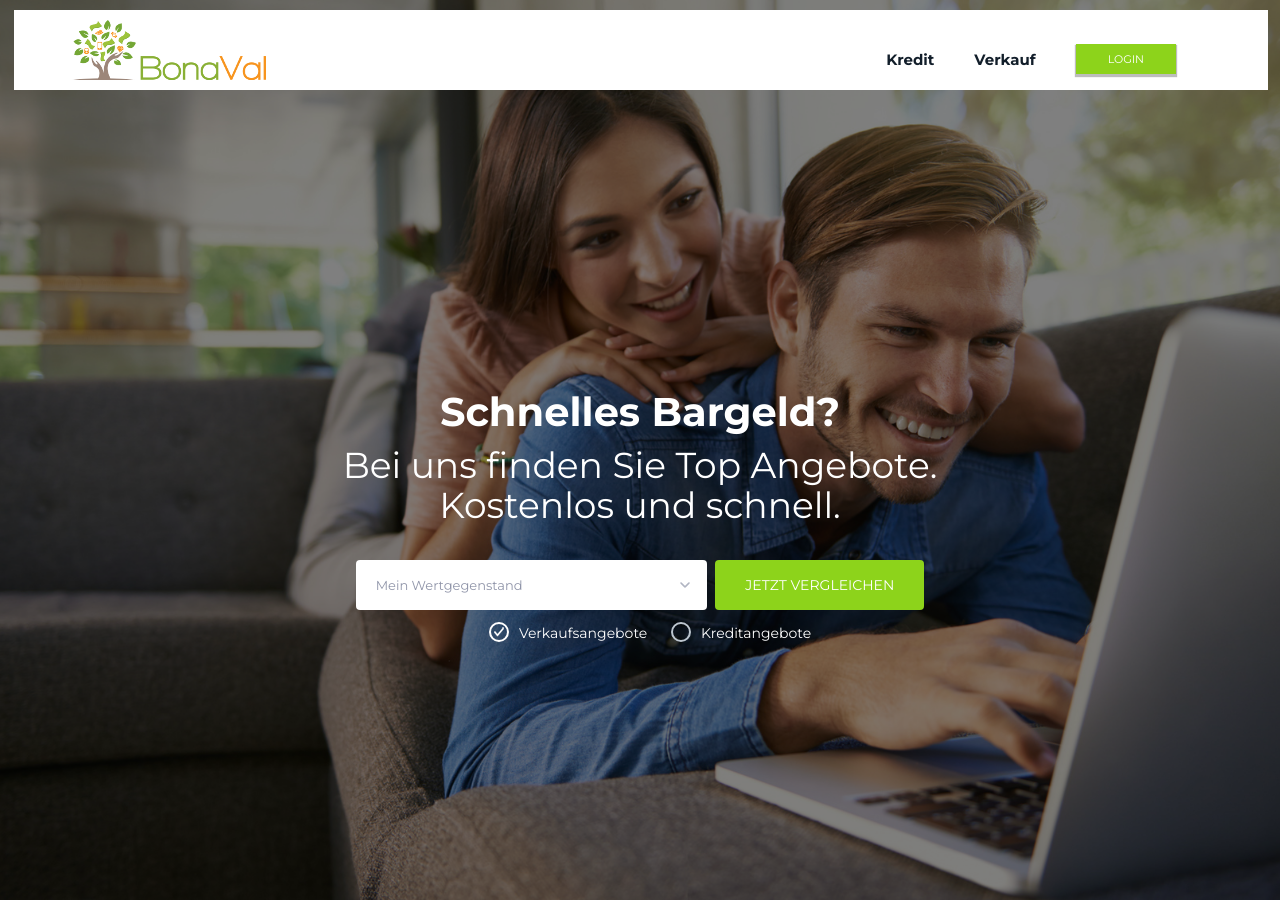
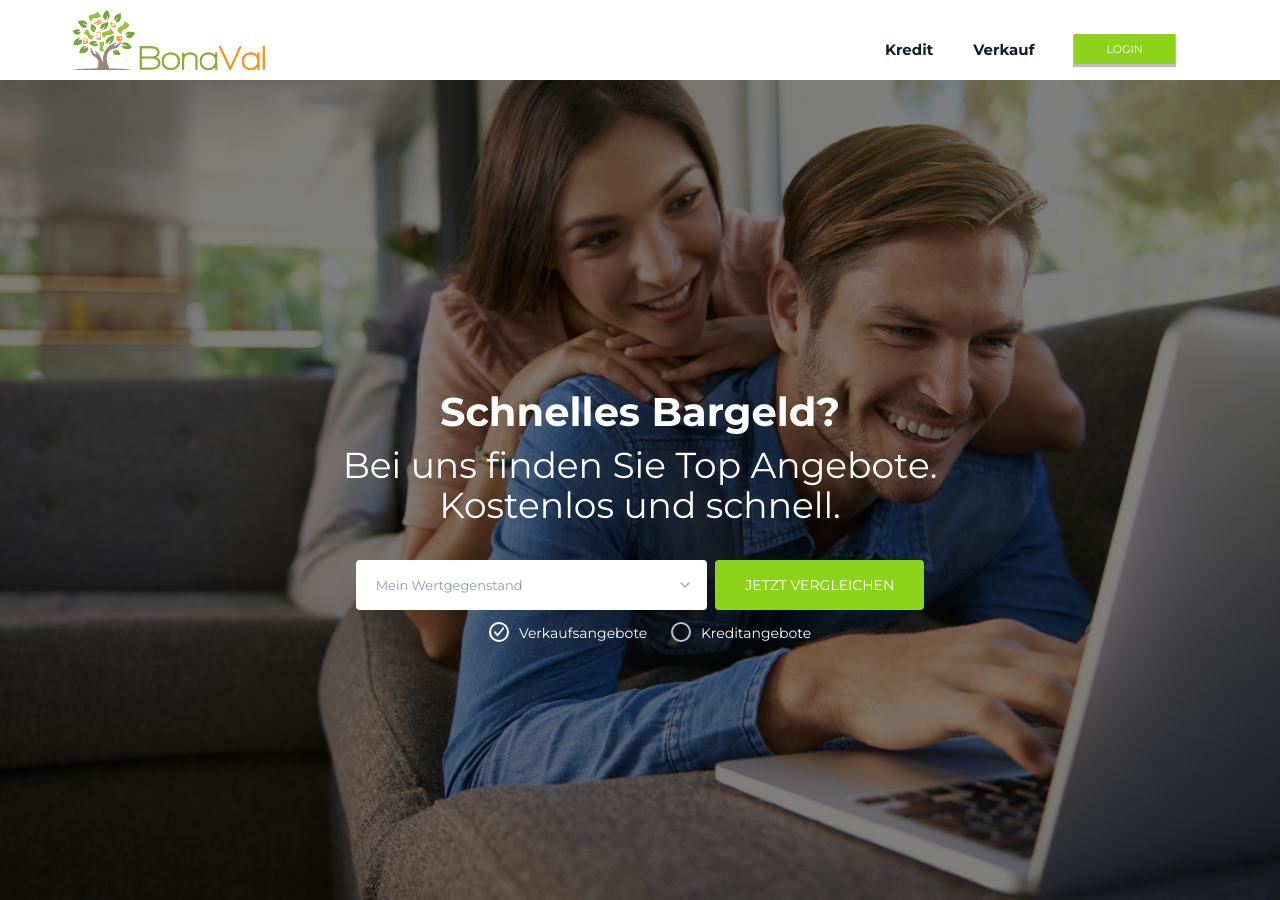
Before and after one commit to jatinderapex/Bonaval, a Jekyll site: the page built from landing-page-3.html, in a window 1280 px wide and 900 px high. Built offline with Jekyll 4.4.1, drawn with Linux system fonts in a browser that asks for light colours; nearby versions of some CDN libraries.

Commit message:
fixes lp3 header

```diff
--- a/css/custom-style.css
+++ b/css/custom-style.css
@@ -583,7 +583,8 @@ margin: 0px !important;
     padding-top: 390px !important;
 }
 #mid-section{
-      padding: 85px 30px;
+    padding: 85px 0px;
+
 }
 @media (max-width: 767px){
 #page-wrap h1 {
@@ -789,7 +790,7 @@ margin: 0px !important;
         width:100%;
     }
     #mid-section{
-      padding: 45px 20px;
+      padding: 45px 0px;
 }
 .lp3-banner-wrap .banner-wrap-iner {
     padding-top: 250px !important;
--- a/landing-page-3.html
+++ b/landing-page-3.html
@@ -4,14 +4,12 @@ title: Landing Page
 metaDescription: Description goes here
 permalink: /landing-page-3/
 ---
-<div id="banner-wrap" class="lp3-banner-wrap">
-	<div id="banner-overlay">
 <div id="head-wrap">
 	<div class="container">
 		<div class="row">
 			<div class="col-sm-3 col-xs-6">
 				<div id="logo">
-							<a href="/"><img src="{{site.baseurl}}/img/bonaval-logo.png"></a>
+					<a href="/"><img src="/img/bonaval-logo.png"></a>
 				</div><!--end of logo -->
 			</div>
 			<div class="col-sm-6 col-md-6 col-lg-4 col-xs-6 page-links">
@@ -38,10 +36,10 @@ permalink: /landing-page-3/
 		</div>
 	</div>
 </div><!-- end of head-wrap -->
-
+<div id="banner-wrap" class="lp3-banner-wrap">
+	<div id="banner-overlay">
 		<div class="container banner-wrap-iner">
 			<div class="row">
-
 				<h1 class="text-center">Schnelles Bargeld?</h1>
 				<h2 class="text-center">Bei uns finden Sie Top Angebote.<br>Kostenlos und schnell.</h2>
 			</div>
@@ -69,7 +67,7 @@ permalink: /landing-page-3/
 </div><!-- end of banner-wrap -->
 
 <div id="mid-section">
-	<div class="fluid">
+	<div class="container">
 		<p>It is a long established fact that a reader will be distracted by the readable content of a page when looking at its layout. The point of using Lorem Ipsum is that it has a more-or-less normal distribution of letters, as opposed to using 'Content here, content here', making it look like readable English. Many desktop publishing packages and web page editors now use Lorem Ipsum as their default model text, and a search for 'lorem ipsum' will uncover many web sites still in their infancy</p>
 	</div>
 
@@ -79,7 +77,7 @@ permalink: /landing-page-3/
 	<div class="container">
 		<div class="row">
 			<div class="col-sm-4 col-xs-12 footer-left-block">
-				<img src="{{site.baseurl}}/img/bonaval-logo.png">
+				<img src="/img/bonaval-logo.png">
 				<div id="reach-us">
 					<span id="email">info@bonaval.de</span>
 					<span id="number"><i class="fa fa-whatsapp" aria-hidden="true"></i>089/21 806 763</span>
```
Lines whose indentation alone changed are shown as unchanged.
